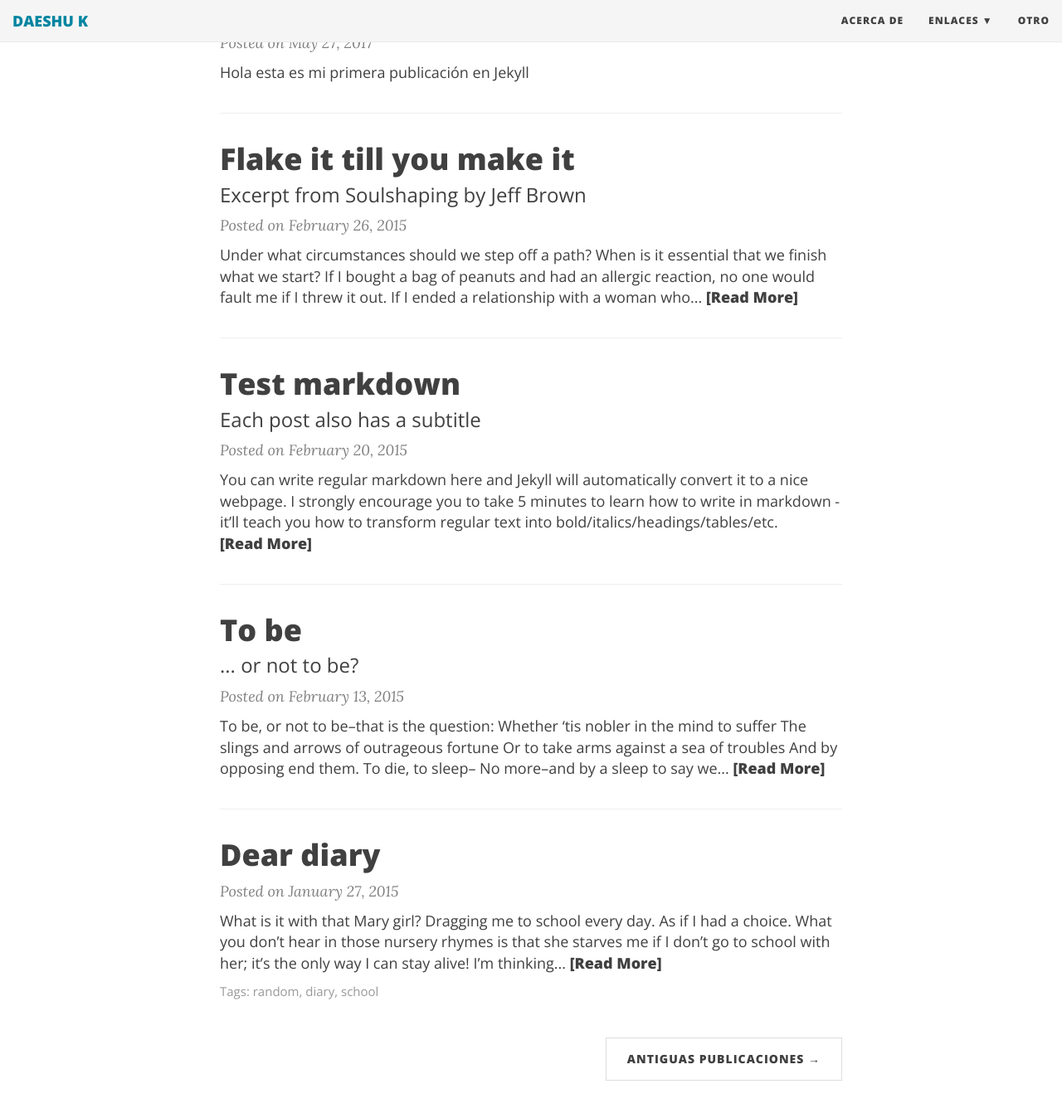
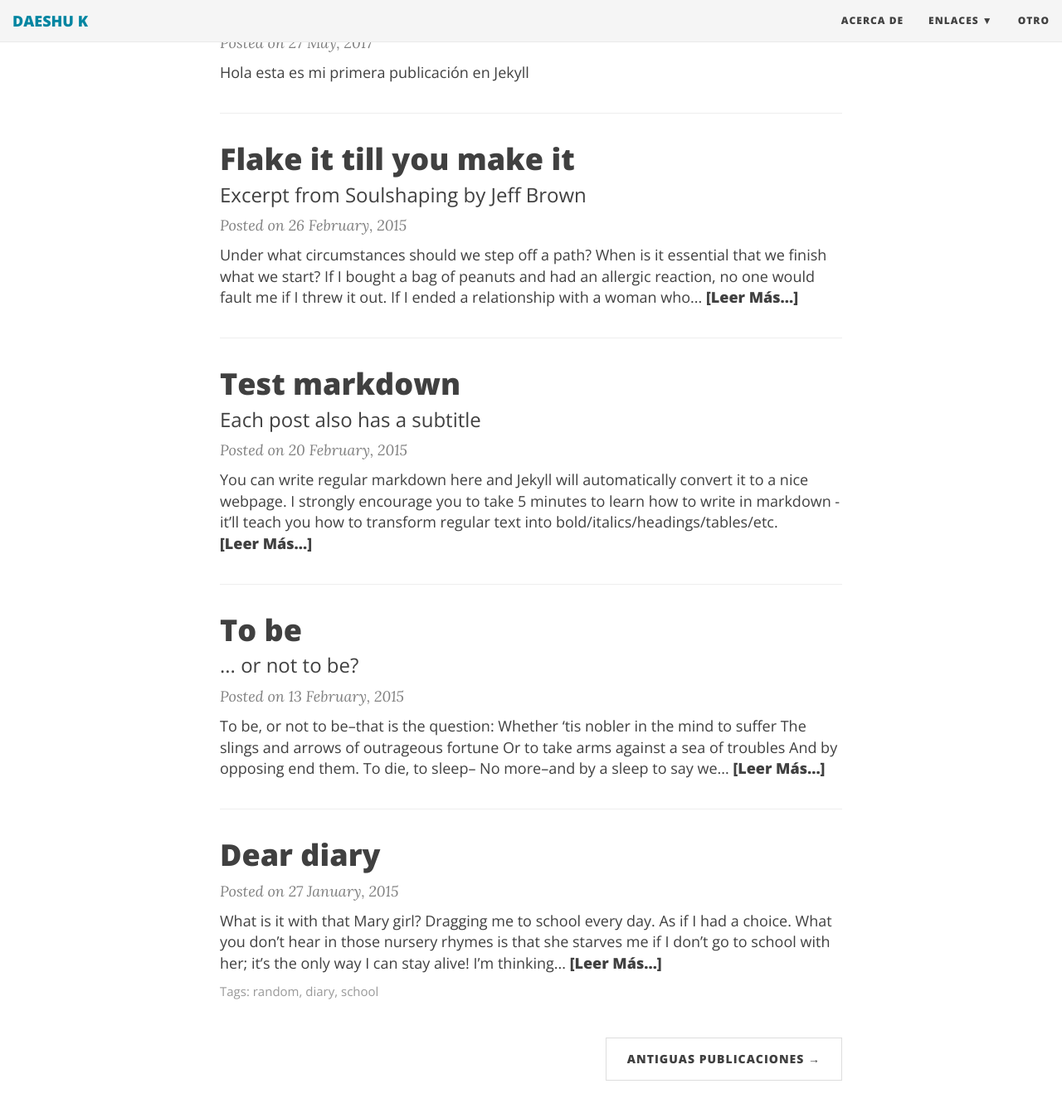
Before and after one commit to daeshu/k, a Jekyll site: the page built from index.html, in a window 1280 px wide and 1400 px high, scrolled down 348 px. Shown: the top 1342 px of the window at 83% size. Built offline with Jekyll 4.4.1, drawn with Linux system fonts in a browser that asks for light colours; nearby versions of some CDN libraries; the list of posts is cut into pages by our own code.

Commit message:
Update index.html

```diff
--- a/index.html
+++ b/index.html
@@ -19,7 +19,7 @@ use-site-title: true
     </a>
 
     <p class="post-meta">
-      Posted on {{ post.date | date: "%B %-d, %Y" }}
+      Posted on {{ post.date | date: "%-d %B, %Y" }}
     </p>
 
     <div class="post-entry-container">
@@ -34,7 +34,7 @@ use-site-title: true
         {{ post.excerpt | strip_html | xml_escape | truncatewords: site.excerpt_length }}
         {% assign excerpt_word_count = post.excerpt | number_of_words %}
         {% if post.content != post.excerpt or excerpt_word_count > site.excerpt_length %}
-          <a href="{{ post.url | prepend: site.baseurl }}" class="post-read-more">[Read&nbsp;More]</a>
+          <a href="{{ post.url | prepend: site.baseurl }}" class="post-read-more">[Leer&nbsp;Más...]</a>
         {% endif %}
       </div>
     </div>
```
